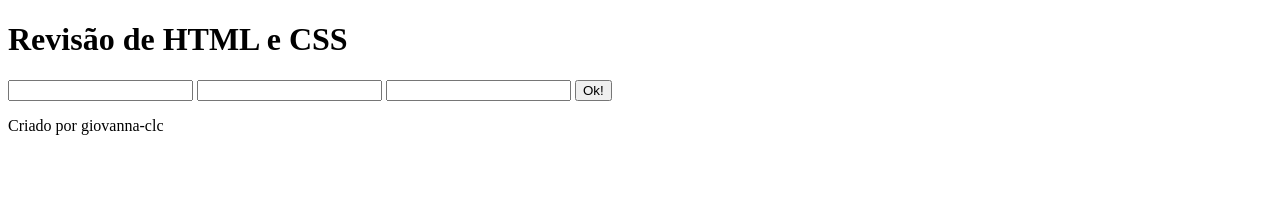
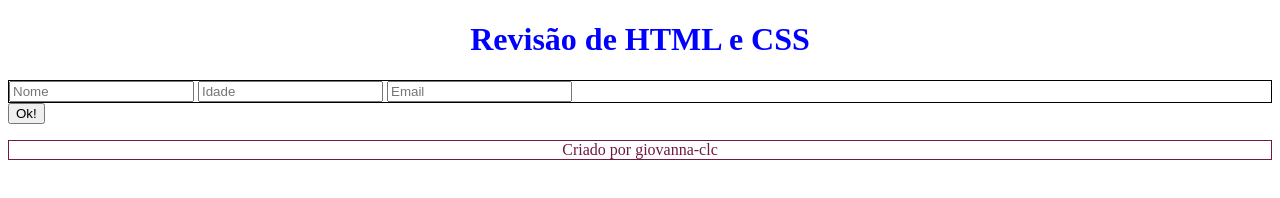
Before and after one commit to giovanna-clc/programacao_web, a plain HTML site: page index.html in a window 1280 px wide. Drawn offline with Linux system fonts and the light colour scheme.

Commit message:
Alterações no HTML e CSS

```diff
--- a/index.html
+++ b/index.html
@@ -7,11 +7,14 @@
     <link rel="stylesheet" href="style.css">
 </head>
 <body>
-    <h1>Revisão de HTML e CSS</h1>
-    <input type="text">
-    <input type="text">
-    <input type="text">
+
+    <h1 id="titulo">Revisão de HTML e CSS</h1>
+    <div class="entradas-usuario">
+        <input type="text" placeholder="Nome">
+        <input type="number" placeholder="Idade">
+        <input type="email" placeholder="Email">
+    </div>
     <button>Ok!</button>
-    <p>Criado por giovanna-clc</p>
+    <p class="rodape">Criado por giovanna-clc</p>
 </body>
 </html>
--- a/style.css
+++ b/style.css
@@ -0,0 +1,14 @@
+#titulo {
+    text-align: center;
+    color: blue;
+}
+
+.rodape {
+    text-align: center;
+    color: rgb(112, 25, 68);
+    border: 1px solid;
+}
+
+.entradas-usuario {
+    border: 1px solid;
+}
```
